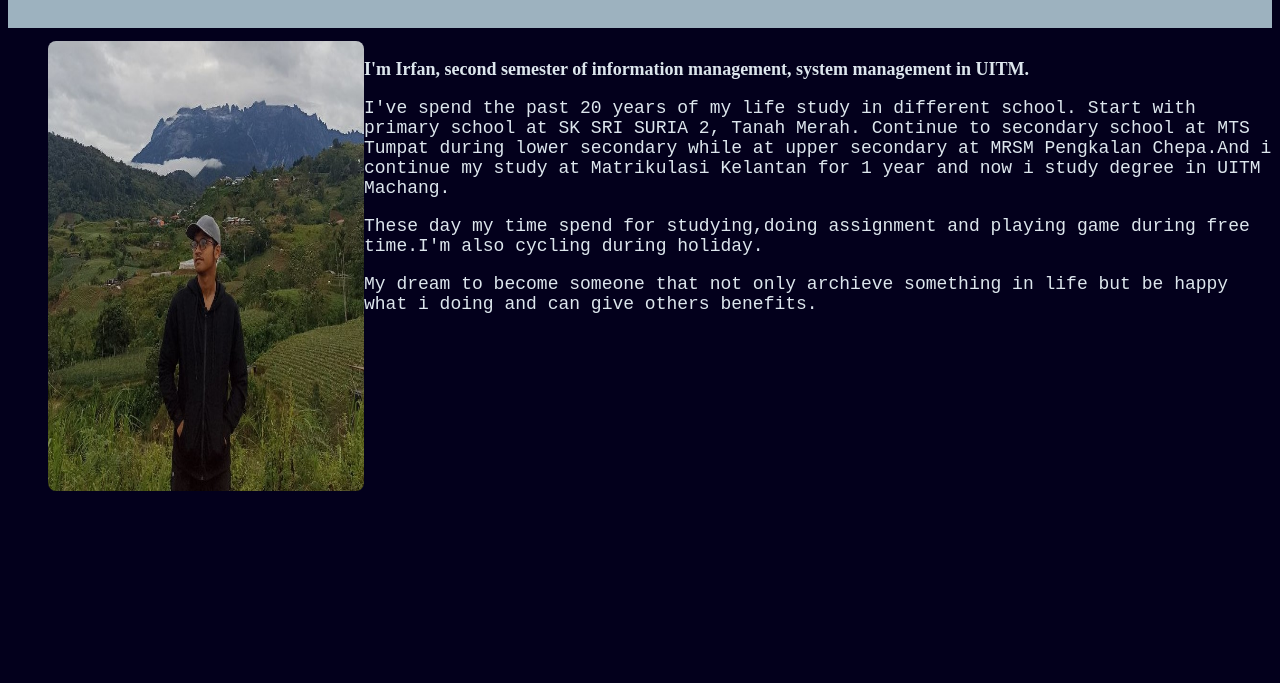
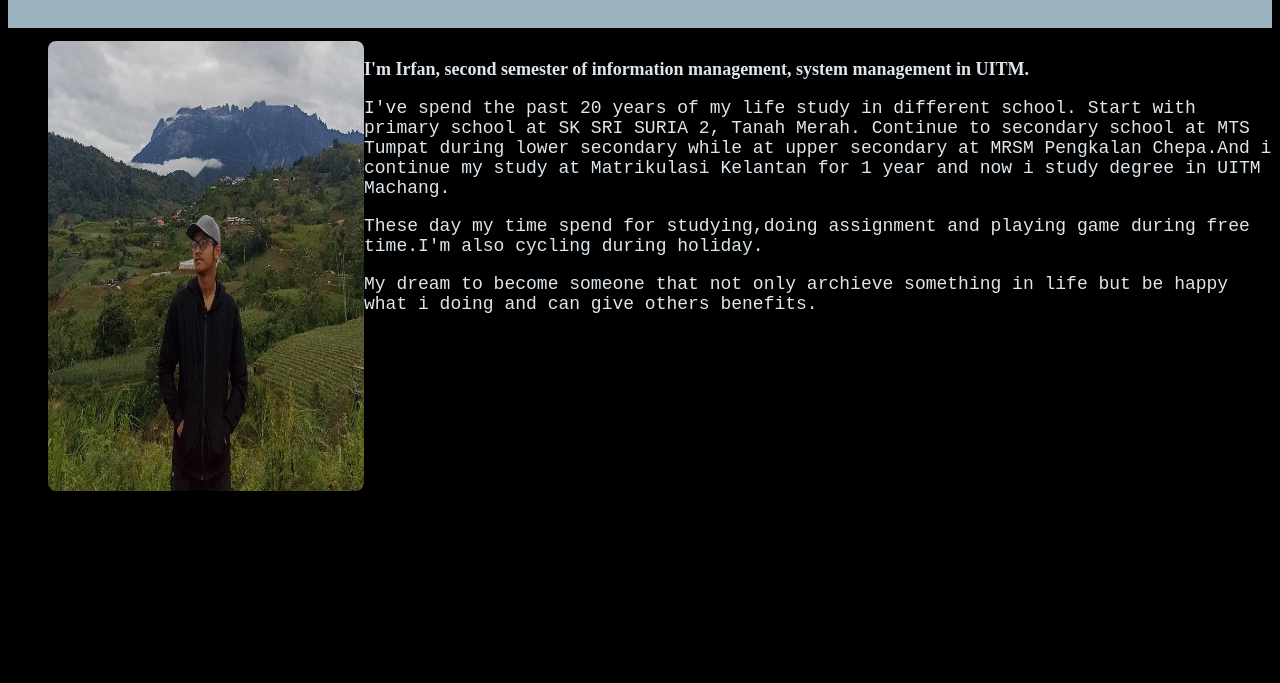
Before and after one commit to IrfanZakwan/ims456_individu, a plain HTML site: page biodata.html in a window 1280 px wide. Shown: the part 125-808 px from the top of the page. Drawn offline with Linux system fonts and the light colour scheme.

Commit message:
Update style.css

```diff
--- a/CSS/style.css
+++ b/CSS/style.css
@@ -17,7 +17,7 @@ a:hover
 
 body
 {
-    background-color:03001C;
+    background-color:black;
 }
 
 .logo
```
